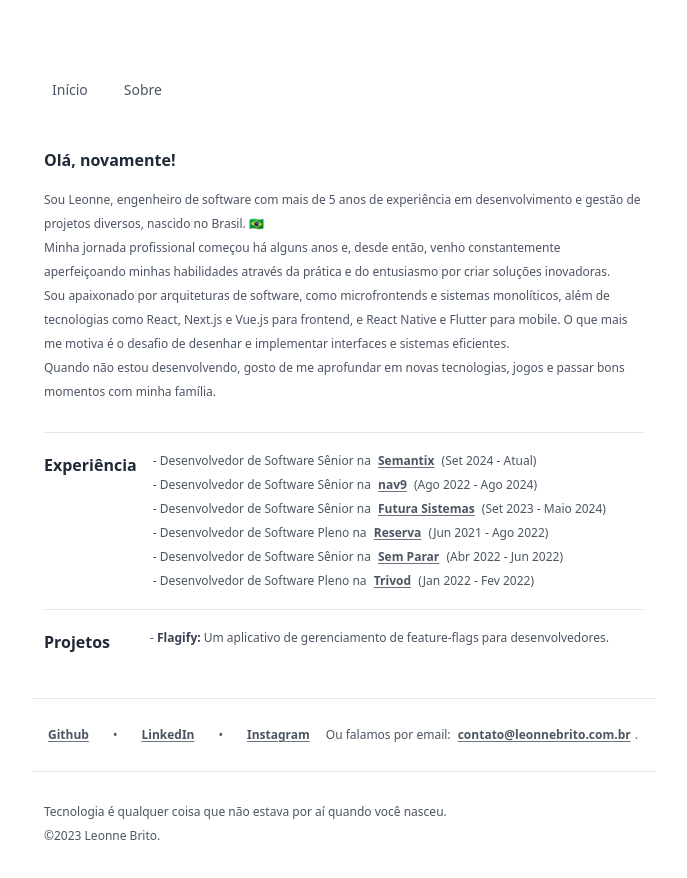
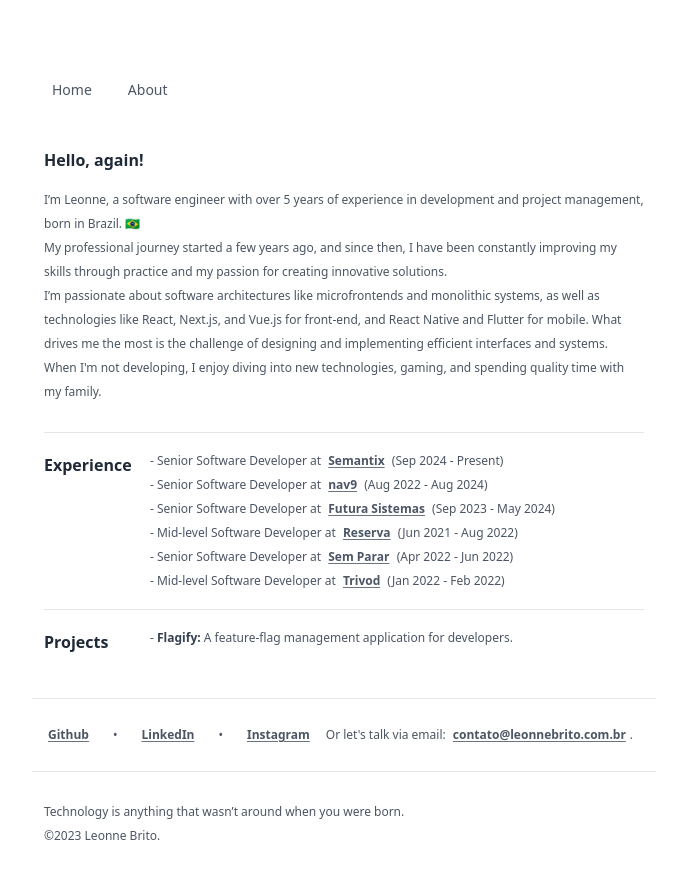
Before and after one commit to LeonneBrito/leonnebrito.com.br, a Next.js app: page /about in a window 1280 px wide. Shown: the top 878 px of the page, without its empty margins (296-983 px from the left). Built offline with nearby package versions, Linux system fonts and the light colour scheme.

Commit message:
refactor: change website language

```diff
--- a/src/app/about/page.tsx
+++ b/src/app/about/page.tsx
@@ -3,7 +3,7 @@ import { Metadata } from 'next'
 import { experiences } from '@/constants/experiencies'
 
 export const metadata: Metadata = {
-  title: 'Sobre',
+  title: 'About',
   alternates: {
     canonical: '/about',
   },
@@ -13,40 +13,39 @@ export default function About() {
   return (
     <>
       <h1 className="text-base font-bold leading-loose text-gray-800 text-pretty">
-        Olá, novamente!
+        Hello, again!
       </h1>
       <div className="text-pretty text-xs leading-loose">
         <p>
-          Sou Leonne, engenheiro de software com mais de 5 anos de experiência
-          em desenvolvimento e gestão de projetos diversos, nascido no Brasil.
-          🇧🇷
+          I’m Leonne, a software engineer with over 5 years of experience in
+          development and project management, born in Brazil. 🇧🇷
         </p>
         <p>
-          Minha jornada profissional começou há alguns anos e, desde então,
-          venho constantemente aperfeiçoando minhas habilidades através da
-          prática e do entusiasmo por criar soluções inovadoras.
+          My professional journey started a few years ago, and since then, I
+          have been constantly improving my skills through practice and my
+          passion for creating innovative solutions.
         </p>
         <p>
-          Sou apaixonado por arquiteturas de software, como microfrontends e
-          sistemas monolíticos, além de tecnologias como React, Next.js e Vue.js
-          para frontend, e React Native e Flutter para mobile. O que mais me
-          motiva é o desafio de desenhar e implementar interfaces e sistemas
-          eficientes.
+          I’m passionate about software architectures like microfrontends and
+          monolithic systems, as well as technologies like React, Next.js, and
+          Vue.js for front-end, and React Native and Flutter for mobile. What
+          drives me the most is the challenge of designing and implementing
+          efficient interfaces and systems.
         </p>
         <p>
-          Quando não estou desenvolvendo, gosto de me aprofundar em novas
-          tecnologias, jogos e passar bons momentos com minha família.
+          When I&apos;m not developing, I enjoy diving into new technologies,
+          gaming, and spending quality time with my family.
         </p>
       </div>
       <section className="mt-4 flex flex-col gap-4">
         <div className="flex flex-col gap-4 border-t border-solid border-gray-200 pt-4 md:flex-row">
           <h2 className="text-base font-bold leading-loose text-gray-800 text-pretty min-w-[15%]">
-            Experiência
+            Experience
           </h2>
           <div className="flex-shrink grow basis-0 text-pretty text-xs leading-loose">
             {experiences.map((exp, index) => (
               <p key={index}>
-                <span> - {exp.title}</span> na{' '}
+                <span> - {exp.title}</span> at{' '}
                 <a
                   href={exp.link}
                   target="_blank"
@@ -62,12 +61,12 @@ export default function About() {
         </div>
         <div className="flex flex-col gap-4 border-t border-solid border-gray-200 pt-4 md:flex-row">
           <h2 className="text-base font-bold leading-loose text-gray-800 text-pretty min-w-[15%]">
-            Projetos
+            Projects
           </h2>
           <div className="flex-shrink grow basis-0 text-pretty text-xs leading-loose">
             <p>
-              - <span className="font-bold text-gray-700">Flagify:</span> Um
-              aplicativo de gerenciamento de feature-flags para desenvolvedores.
+              - <span className="font-bold text-gray-700">Flagify:</span> A
+              feature-flag management application for developers.
             </p>
           </div>
         </div>
--- a/src/app/page.tsx
+++ b/src/app/page.tsx
@@ -2,12 +2,12 @@ export default function Home() {
   return (
     <>
       <h1 className="text-base font-bold leading-loose text-gray-800 text-pretty">
-        Olá, eu sou o Leonne!
+        Hello, I&apos;m Leonne!
       </h1>
       <div className="text-pretty text-xs leading-loose">
         <p>
-          Sou desenvolvedor front-end e entusiasta de tecnologia. Atualmente
-          trabalho na{' '}
+          I’m a front-end developer and technology enthusiast. I currently work
+          at{' '}
           <a
             href="https://www.linkedin.com/company/semantix/"
             target="_blank"
@@ -19,8 +19,8 @@ export default function Home() {
           .
         </p>
         <p>
-          Meu foco principal é em desenvolvimento web, com tecnologias como
-          React, Next.js e Tailwind CSS.
+          My main focus is on web development with technologies like React,
+          Next.js, and Tailwind CSS.
         </p>
       </div>
     </>
--- a/src/components/Footer.tsx
+++ b/src/components/Footer.tsx
@@ -2,9 +2,7 @@ export default function Footer() {
   return (
     <footer className="relative mt-4 w-full px-3">
       <div className="text-pretty text-xs leading-loose">
-        <p>
-          Tecnologia é qualquer coisa que não estava por aí quando você nasceu.
-        </p>
+        <p>Technology is anything that wasn’t around when you were born.</p>
         <p>
           ©{''}
           {new Date().getFullYear()} Leonne Brito.
--- a/src/components/Header.tsx
+++ b/src/components/Header.tsx
@@ -16,14 +16,14 @@ export default function Header() {
           <NavigationMenuItem>
             <Link href="/" legacyBehavior passHref>
               <NavigationMenuLink className={navigationMenuTriggerStyle()}>
-                Início
+                Home
               </NavigationMenuLink>
             </Link>
           </NavigationMenuItem>
           <NavigationMenuItem>
             <Link href="/about" legacyBehavior passHref>
               <NavigationMenuLink className={navigationMenuTriggerStyle()}>
-                Sobre
+                About
               </NavigationMenuLink>
             </Link>
           </NavigationMenuItem>
--- a/src/components/Links.tsx
+++ b/src/components/Links.tsx
@@ -24,7 +24,7 @@ export default function Links() {
           ))}
           <div className="text-pretty text-xs leading-loose col-span-2 sm:col-auto">
             <p>
-              Ou falamos por email:{' '}
+              Or let&apos;s talk via email:{' '}
               <a
                 href="mailto:contato@leonnebrito.com.br"
                 className="px-1 font-bold underline decoration-gray-500 underline-offset-2 outline-gray-400 transition-colors duration-150 ease-linear hover:text-gray-800 hover:decoration-gray-800"
--- a/src/constants/experiencies.ts
+++ b/src/constants/experiencies.ts
@@ -1,38 +1,38 @@
 export const experiences = [
   {
-    title: 'Desenvolvedor de Software Sênior',
+    title: 'Senior Software Developer',
     company: 'Semantix',
     link: 'https://semantix.ai/',
-    period: 'Set 2024 - Atual',
+    period: 'Sep 2024 - Present',
   },
   {
-    title: 'Desenvolvedor de Software Sênior',
+    title: 'Senior Software Developer',
     company: 'nav9',
     link: 'https://nav9.tech/',
-    period: 'Ago 2022 - Ago 2024',
+    period: 'Aug 2022 - Aug 2024',
   },
   {
-    title: 'Desenvolvedor de Software Sênior',
+    title: 'Senior Software Developer',
     company: 'Futura Sistemas',
     link: 'https://futurasistemas.com.br/',
-    period: 'Set 2023 - Maio 2024',
+    period: 'Sep 2023 - May 2024',
   },
   {
-    title: 'Desenvolvedor de Software Pleno',
+    title: 'Mid-level Software Developer',
     company: 'Reserva',
     link: 'https://www.usereserva.com/',
-    period: 'Jun 2021 - Ago 2022',
+    period: 'Jun 2021 - Aug 2022',
   },
   {
-    title: 'Desenvolvedor de Software Sênior',
+    title: 'Senior Software Developer',
     company: 'Sem Parar',
     link: 'https://www.semparar.com.br/',
-    period: 'Abr 2022 - Jun 2022',
+    period: 'Apr 2022 - Jun 2022',
   },
   {
-    title: 'Desenvolvedor de Software Pleno',
+    title: 'Mid-level Software Developer',
     company: 'Trivod',
     link: 'https://www.trivod.com/',
-    period: 'Jan 2022 - Fev 2022',
+    period: 'Jan 2022 - Feb 2022',
   },
 ]
```
